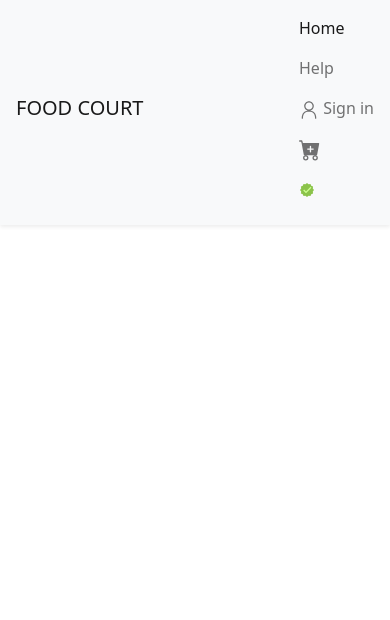
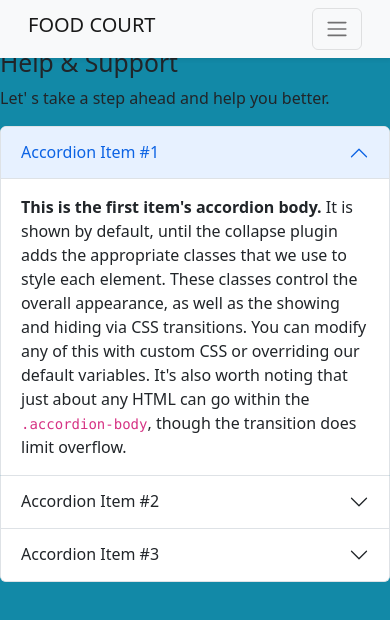
Before and after one commit to KaranMeghe/food-court, a React (Vite) app in the folder Food_Court /: page /about in a window 390 px wide. Shown: the top 620 px of the page. Built offline with nearby package versions, Linux system fonts and the light colour scheme; no server answers.

Commit message:
Update - creating hook for geeting data about faq and navigation bar is responsive for every devices . Create - creating new component FAQ,

```diff
--- /dev/null
+++ b/Food_Court /src/Components/Faqs/Faqs.jsx
@@ -0,0 +1,110 @@
+/* eslint-disable no-unused-vars */
+/* eslint-disable react/react-in-jsx-scope */
+import useGetFaqs from "../utils/UseGetFaqs";
+import bootstrap from "bootstrap/dist/js/bootstrap";
+
+const Faqs = () => {
+  const faqs = useGetFaqs();
+  console.log(faqs);
+
+  return (
+    // eslint-disable-next-line react/react-in-jsx-scope
+    <div className="accordion" id="accordionExample">
+      <div className="accordion-item">
+        <h2 className="accordion-header" id="headingOne">
+          <button
+            className="accordion-button"
+            type="button"
+            data-bs-toggle="collapse"
+            data-bs-target="#collapseOne"
+            aria-expanded="true"
+            aria-controls="collapseOne"
+          >
+            Accordion Item #1
+          </button>
+        </h2>
+        <div
+          id="collapseOne"
+          className="accordion-collapse collapse show"
+          aria-labelledby="headingOne"
+          data-bs-parent="#accordionExample"
+        >
+          <div className="accordion-body">
+            <strong>This is the first item&apos;s accordion body.</strong> It is
+            shown by default, until the collapse plugin adds the appropriate
+            classes that we use to style each element. These classes control the
+            overall appearance, as well as the showing and hiding via CSS
+            transitions. You can modify any of this with custom CSS or
+            overriding our default variables. It&apos;s also worth noting that
+            just about any HTML can go within the <code>.accordion-body</code>,
+            though the transition does limit overflow.
+          </div>
+        </div>
+      </div>
+      <div className="accordion-item">
+        <h2 className="accordion-header" id="headingTwo">
+          <button
+            className="accordion-button collapsed"
+            type="button"
+            data-bs-toggle="collapse"
+            data-bs-target="#collapseTwo"
+            aria-expanded="false"
+            aria-controls="collapseTwo"
+          >
+            Accordion Item #2
+          </button>
+        </h2>
+        <div
+          id="collapseTwo"
+          className="accordion-collapse collapse"
+          aria-labelledby="headingTwo"
+          data-bs-parent="#accordionExample"
+        >
+          <div className="accordion-body">
+            <strong>This is the second item&apos;s accordion body.</strong> It
+            is hidden by default, until the collapse plugin adds the appropriate
+            classes that we use to style each element. These classes control the
+            overall appearance, as well as the showing and hiding via CSS
+            transitions. You can modify any of this with custom CSS or
+            overriding our default variables. It&apos;s also worth noting that
+            just about any HTML can go within the <code>.accordion-body</code>,
+            though the transition does limit overflow.
+          </div>
+        </div>
+      </div>
+      <div className="accordion-item">
+        <h2 className="accordion-header" id="headingThree">
+          <button
+            className="accordion-button collapsed"
+            type="button"
+            data-bs-toggle="collapse"
+            data-bs-target="#collapseThree"
+            aria-expanded="false"
+            aria-controls="collapseThree"
+          >
+            Accordion Item #3
+          </button>
+        </h2>
+        <div
+          id="collapseThree"
+          className="accordion-collapse collapse"
+          aria-labelledby="headingThree"
+          data-bs-parent="#accordionExample"
+        >
+          <div className="accordion-body">
+            <strong>This is the third item&apos;s accordion body.</strong> It is
+            hidden by default, until the collapse plugin adds the appropriate
+            classes that we use to style each element. These classes control the
+            overall appearance, as well as the showing and hiding via CSS
+            transitions. You can modify any of this with custom CSS or
+            overriding our default variables. It&apos;s also worth noting that
+            just about any HTML can go within the <code>.accordion-body</code>,
+            though the transition does limit overflow.
+          </div>
+        </div>
+      </div>
+    </div>
+  );
+};
+
+export default Faqs;
--- a/Food_Court /src/Components/Pages/Help.jsx
+++ b/Food_Court /src/Components/Pages/Help.jsx
@@ -1,10 +1,16 @@
+import Faqs from "../Faqs/Faqs";
+/* eslint-disable react/jsx-no-undef */
 /* eslint-disable react/react-in-jsx-scope */
-
 const Help = () => {
   return (
-    <div className="mt-5">
-      <h1>Section Help</h1>
-    </div>
+    <section id="help" style={{ background: "#1289A7", height: "100vh" }}>
+      <div id="heading_msg_container" className="pt-5">
+        <h2>Help & Support</h2>
+        <p>Let&apos; s take a step ahead and help you better.</p>
+      </div>
+
+      <Faqs />
+    </section>
   );
 };
 
--- a/Food_Court /src/Components/layout/Header.jsx
+++ b/Food_Court /src/Components/layout/Header.jsx
@@ -1,24 +1,44 @@
+/* eslint-disable no-unused-vars */
 /* eslint-disable react/react-in-jsx-scope */
 import { BsFillCartPlusFill } from "react-icons/bs";
 import { Link } from "react-router-dom";
 import { RxPerson } from "react-icons/rx";
 import useOnline from "../utils/useOnline";
 import { FcApproval, FcCancel } from "react-icons/fc";
+import bootstrap from "bootstrap/dist/js/bootstrap";
 
 const Navbar = () => {
   const isOnline = useOnline();
 
   return (
-    <header>
-      <nav className="navbar navbar-expand-lg navbar-light bg-light d-flex justify-content-between align-items-center px-3 shadow-sm fixed-top">
-        <div className="logo">
+    <>
+      <nav className="navbar navbar-expand-lg navbar-light bg-light d-flex justify-content-between align-items-center px-3 shadow-sm fixed-top collapse">
+        <div className="container-fluid">
+          <div className="logo d-flex justify-content-between w-100">
             <Link to="/" className="text-decoration-none">
               <h1 className="navbar-brand ">FOOD COURT</h1>
             </Link>
+
+            <button
+              className="navbar-toggler"
+              type="button"
+              data-bs-toggle="collapse"
+              data-bs-target="#navbarSupportedContent"
+              aria-controls="navbarSupportedContent"
+              aria-expanded="false"
+              aria-label="Toggle navigation"
+            >
+              <span className="navbar-toggler-icon fs-6"></span>
+            </button>
           </div>
 
-        <div id="navbarSupportedContent" className="w-35">
-          <ul className="navbar-nav me-auto mb-2 mb-lg-0">
+          <div id="navbarSupportedContent">
+            <div
+              className="collapse navbar-collapse"
+              id="navbarSupportedContent"
+              style={{ width: "111%" }}
+            >
+              <ul className="navbar-nav mx-auto mb-2 mb-lg-0">
                 <li className="nav-item">
                   <Link className="nav-link active" aria-current="page" to="/">
                     Home
@@ -32,7 +52,7 @@ const Navbar = () => {
 
                 <li className="nav-item">
                   <Link className="nav-link" to="/contact">
-                <RxPerson style={{ fontSize: "20px" }} /> Sign in
+                    <RxPerson style={{ fontSize: "20px" }} /> SignIn
                   </Link>
                 </li>
 
@@ -49,8 +69,10 @@ const Navbar = () => {
                 </li>
               </ul>
             </div>
+          </div>
+        </div>
       </nav>
-    </header>
+    </>
   );
 };
 
--- /dev/null
+++ b/Food_Court /src/Components/utils/UseGetFaqs.jsx
@@ -0,0 +1,21 @@
+import { useState, useEffect } from "react";
+import { FETCH_FAQS } from "../../config";
+import axios from "axios";
+
+const useGetFaqs = () => {
+  const [faq, setFaqs] = useState([]);
+
+  useEffect(() => {
+    getFaqs();
+  }, []);
+
+  const getFaqs = async () => {
+    const data = await axios.get(FETCH_FAQS);
+    console.log(data);
+    setFaqs(data?.data?.data?.issues?.data);
+    console.log(data?.data?.data?.issues?.data);
+  };
+  return faq;
+};
+
+export default useGetFaqs;
--- a/Food_Court /src/config.jsx
+++ b/Food_Court /src/config.jsx
@@ -15,3 +15,5 @@ export const PERSON_DETAILS = {
     email: "karanmeghe@icloud.com",
   },
 };
+
+export const FETCH_FAQS = "https://www.swiggy.com/dapi/support/issues/faq?";
```
Lines whose indentation alone changed are shown as unchanged.
